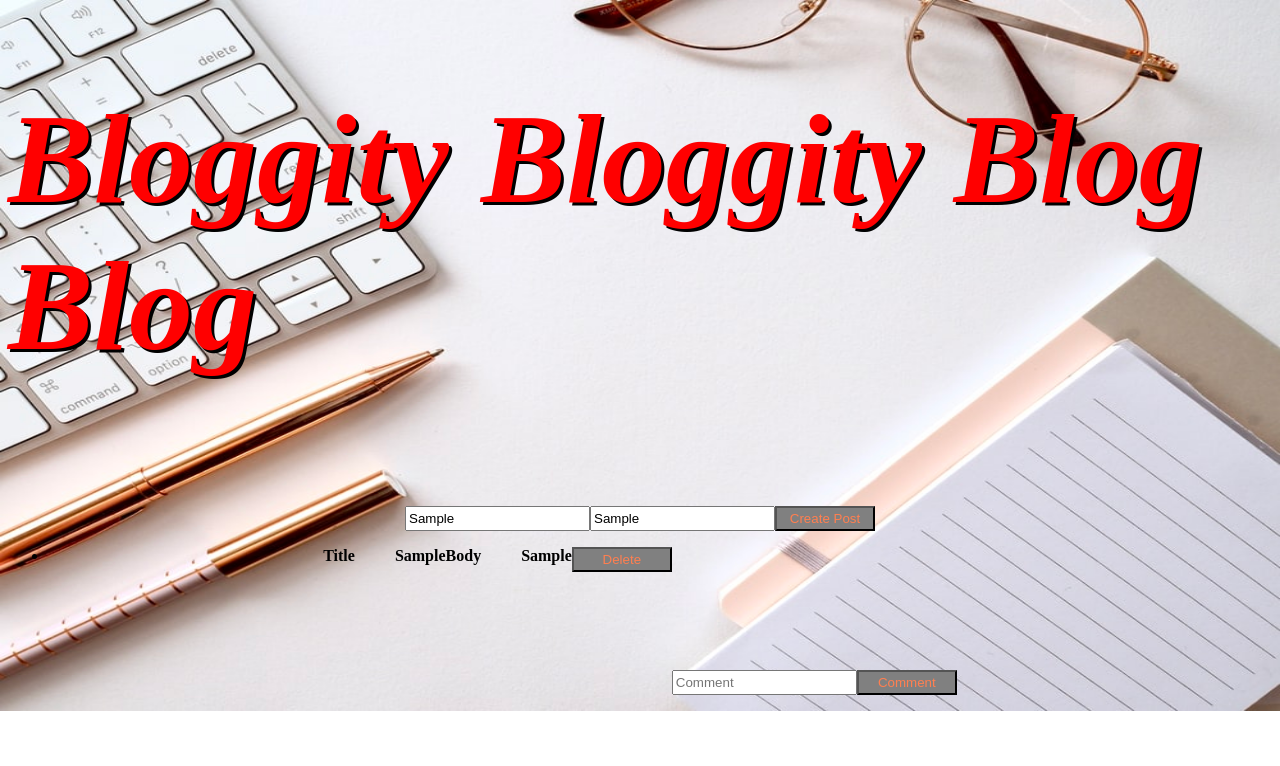
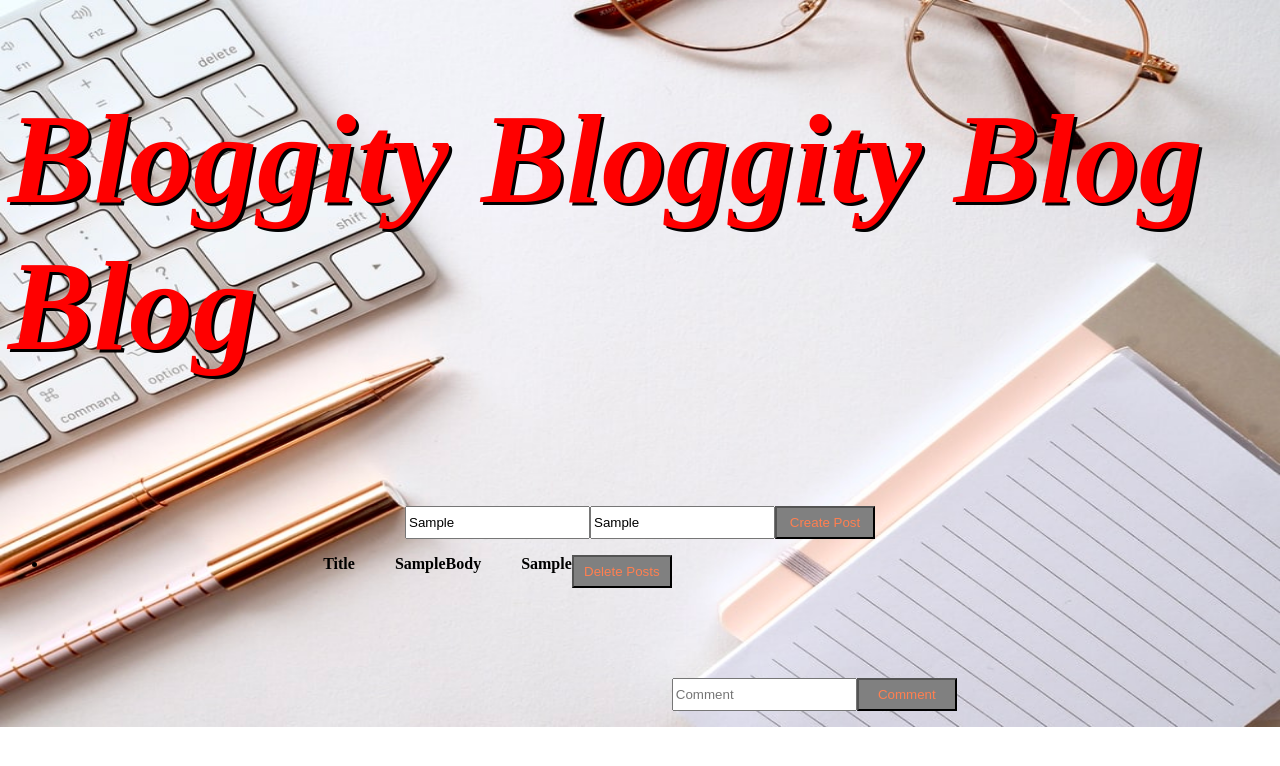
Before and after one commit to RSakultarawattn/35-actions, a React app: page / in a window 1280 px wide. Both pictures are taken after typing "Sample", "Sample" into the empty fields and a click on the button "Create Post". Shown: the top 766 px of the page. Built offline with nearby package versions, Linux system fonts and the light colour scheme.

Commit message:
button text

```diff
--- a/src/components/App.css
+++ b/src/components/App.css
@@ -31,6 +31,6 @@ dl {
 button {
     color: coral;
     background-color: gray;
-    height: 25px;
+    height: 33px;
     width: 100px;
 }
--- a/src/components/app/comments/Comments.jsx
+++ b/src/components/app/comments/Comments.jsx
@@ -13,7 +13,7 @@ export default function Comments({ body }) {
   return (
     <>
       { body }
-      <button onClick={handleDelete}>Delete</button>
+      <button onClick={handleDelete}>Delete Comment</button>
     </>
   );
 }
--- a/src/components/app/posts/Post.jsx
+++ b/src/components/app/posts/Post.jsx
@@ -27,7 +27,7 @@ const Post = ({ index, title, body, comments }) => {
         <dt>Body</dt>
         <dd>{body}</dd>
 
-        <button onClick={handleClick}>Delete</button>
+        <button onClick={handleClick}>Delete Posts</button>
 
         <CommentForm index={index}/>
         <CommentList comments={comments}/>
```
